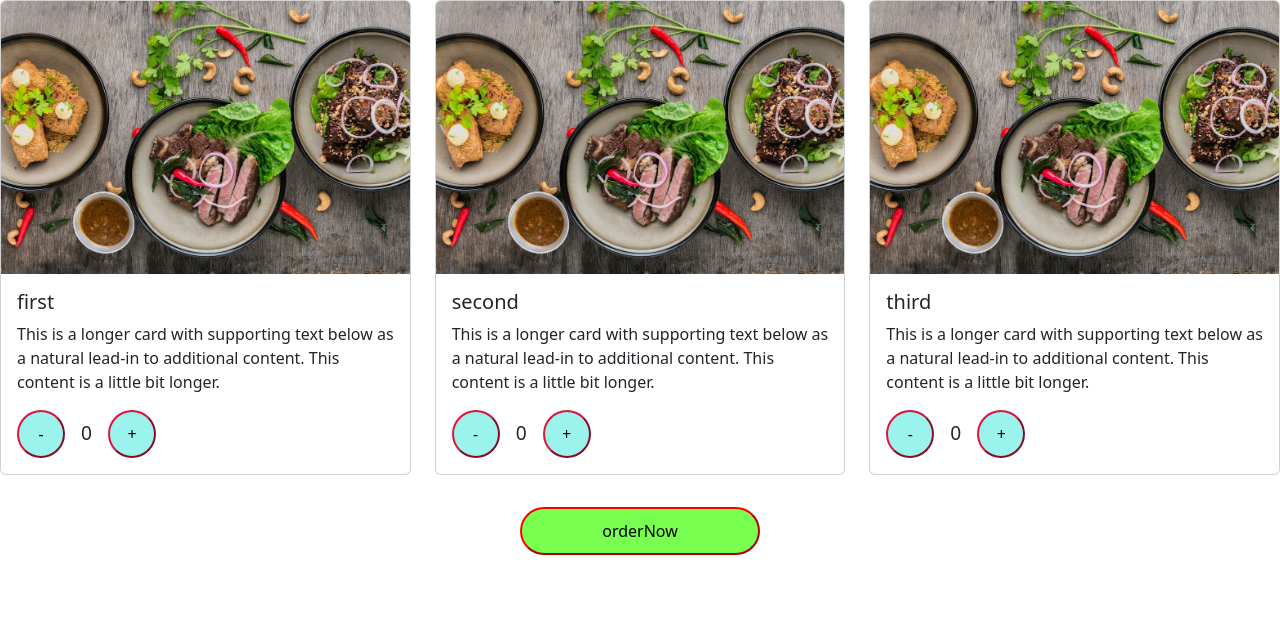
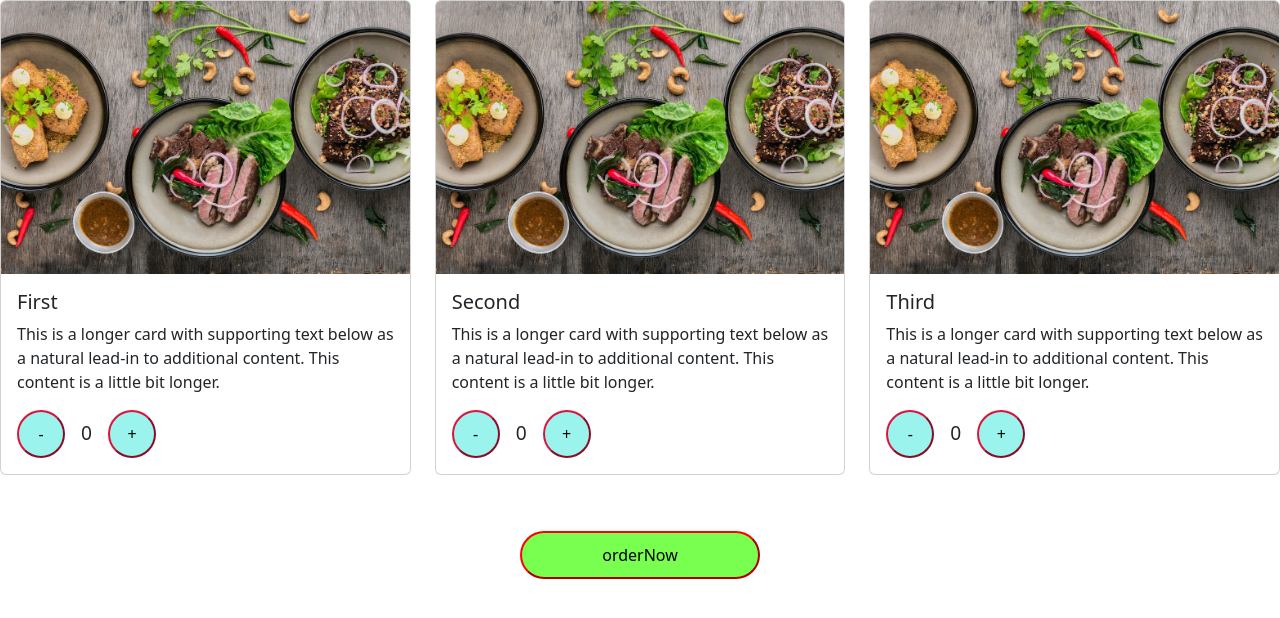
Before and after one commit to samrat53/Order-checkout, a React (Vite) app: page / in a window 1280 px wide. Shown: the top 618 px of the page. Built offline with nearby package versions, Linux system fonts and the light colour scheme.

Commit message:
add routes from router dom

```diff
--- a/src/App.css
+++ b/src/App.css
@@ -5,19 +5,3 @@
 .cards > * {
   justify-content: space-evenly;
 }
-.order-now {
-  margin: 2rem 0px;
-  width: 15rem;
-  height: 3rem;
-  border-color: rgb(255, 0, 0);
-  border-radius: 30rem;
-  background-color: rgb(120, 255, 79);
-}
-.order-now:hover {
-  background-color: rgb(0, 247, 255);
-}
-
-.buttonbox {
-  display: flex;
-  justify-content: center;
-}
--- a/src/App.jsx
+++ b/src/App.jsx
@@ -1,44 +1,17 @@
 import { useState } from "react";
 import "./App.css";
 import Shoppinglist from "./components/shoppinglist";
+import Cart from "./components/cart"
+import {Routes, Route} from 'react-router-dom'
 
 function App() {
-  const [count1, setCount1] = useState(0);
-  const [count2, setCount2] = useState(0);
-  const [count3, setCount3] = useState(0);
-
-  const order = {
-    first: count1,
-    second: count2,
-    third: count3,
-  };
-
-  const sortedOrder = {};
-  for (const key in order) {
-    if (order[key] > 0) sortedOrder[key] = order[key];
-  }
 
   return (
-    <>
-      <div className="cards">
-        <Shoppinglist
-          children1="first"
-          children2="second"
-          children3="third"
-          count1={count1}
-          setCount1={setCount1}
-          count2={count2}
-          setCount2={setCount2}
-          count3={count3}
-          setCount3={setCount3}
-        />
-      </div>
-      <div className="buttonbox">
-        <button className="order-now" onClick={() => console.log(sortedOrder)}>
-          orderNow
-        </button>
-      </div>
-    </>
+      <Routes>
+        <Route path='/' element={<Shoppinglist/>}/>
+        <Route path='/cart' element={<Cart/>}/>
+      </Routes>
+
   );
 }
 
--- a/src/components/shoppinglist.css
+++ b/src/components/shoppinglist.css
@@ -13,3 +13,20 @@
     margin: 0.6rem 1rem;
     font-size: 1.2rem;
 }
+
+.order-now {
+    margin: 2rem 0px;
+    width: 15rem;
+    height: 3rem;
+    border-color: rgb(255, 0, 0);
+    border-radius: 30rem;
+    background-color: rgb(120, 255, 79);
+  }
+  .order-now:hover {
+    background-color: rgb(0, 247, 255);
+  }
+
+  .buttonbox {
+    display: flex;
+    justify-content: center;
+  }
--- a/src/components/shoppinglist.jsx
+++ b/src/components/shoppinglist.jsx
@@ -1,81 +1,114 @@
 import React, { useState } from "react";
-import 'bootstrap/dist/css/bootstrap.css';
-import foodImage from "../assets/food1.jpeg"
-import './shoppinglist.css'
-
+import "bootstrap/dist/css/bootstrap.css";
+import foodImage from "../assets/food1.jpeg";
+import "./shoppinglist.css";
 
 const Shoppinglist = (props) => {
 
-    const {count1,setCount1,children1}=props;
-    const {count2,setCount2,children2}=props;
-    const {count3,setCount3,children3}=props;
+  const [count1, setCount1] = useState(0);
+  const [count2, setCount2] = useState(0);
+  const [count3, setCount3] = useState(0);
+
+  const order = {
+    First: count1,
+    Second: count2,
+    Third: count3,
+  };
+
+  const sortedOrder = {};
+  for (const key in order) {
+    if (order[key] > 0) sortedOrder[key] = order[key];
+  }
+
   return (
     <>
+      <div className="cards">
         <div className="row row-cols-1 row-cols-md-3 g-4">
           <div className="col">
             <div className="card">
-            <img
-              src={foodImage}
-              className="card-img-top"
-              alt="..."
-            />
+              <img src={foodImage} className="card-img-top" alt="..." />
               <div className="card-body">
-              <h5 className="card-title">{props.children1}</h5>
+                <h5 className="card-title">{"First"}</h5>
                 <p className="card-text">
                   This is a longer card with supporting text below as a natural
                   lead-in to additional content. This content is a little bit
                   longer.
                 </p>
                 <div className="counter">
-                <button onClick={()=>setCount1(prevValue=> prevValue-1)}>-</button>
+                  <button
+                    onClick={() => setCount1((prevValue) => prevValue - 1)}
+                  >
+                    -
+                  </button>
                   <p>{count1}</p>
-                <button onClick={()=>setCount1(prevValue=> prevValue+1)}>+</button>
+                  <button
+                    onClick={() => setCount1((prevValue) => prevValue + 1)}
+                  >
+                    +
+                  </button>
                 </div>
               </div>
             </div>
           </div>
           <div className="col">
             <div className="card">
-            <img
-              src={foodImage}
-              className="card-img-top"
-              alt="..."
-            />
+              <img src={foodImage} className="card-img-top" alt="..." />
               <div className="card-body">
-              <h5 className="card-title">{props.children2}</h5>
+                <h5 className="card-title">{"Second"}</h5>
                 <p className="card-text">
                   This is a longer card with supporting text below as a natural
                   lead-in to additional content. This content is a little bit
                   longer.
                 </p>
                 <div className="counter">
-                <button onClick={()=>setCount2(prevValue=> prevValue-1)}>-</button>
+                  <button
+                    onClick={() => setCount2((prevValue) => prevValue - 1)}
+                  >
+                    -
+                  </button>
                   <p>{count2}</p>
-                <button onClick={()=>setCount2(prevValue=> prevValue+1)}>+</button>
+                  <button
+                    onClick={() => setCount2((prevValue) => prevValue + 1)}
+                  >
+                    +
+                  </button>
                 </div>
               </div>
             </div>
           </div>
           <div className="col">
             <div className="card">
-            <img
-              src={foodImage}
-              className="card-img-top"
-              alt="..."
-            />
+              <img src={foodImage} className="card-img-top" alt="..." />
               <div className="card-body">
-              <h5 className="card-title">{props.children3}</h5>
+                <h5 className="card-title">{"Third"}</h5>
                 <p className="card-text">
                   This is a longer card with supporting text below as a natural
                   lead-in to additional content. This content is a little bit
                   longer.
                 </p>
                 <div className="counter">
-                <button onClick={()=>setCount3(prevValue=> prevValue-1)}>-</button>
+                  <button
+                    onClick={() => setCount3((prevValue) => prevValue - 1)}
+                  >
+                    -
+                  </button>
                   <p>{count3}</p>
-                <button onClick={()=>setCount3(prevValue=> prevValue+1)}>+</button>
+                  <button
+                    onClick={() => setCount3((prevValue) => prevValue + 1)}
+                  >
+                    +
+                  </button>
                 </div>
               </div>
+            </div>
+          </div>
+          <div className="buttonbox">
+            <button
+              className="order-now"
+              onClick={() => console.log(sortedOrder)}
+            >
+              orderNow
+            </button>
           </div>
         </div>
       </div>
--- a/src/main.jsx
+++ b/src/main.jsx
@@ -1,9 +1,12 @@
 import React from 'react'
 import ReactDOM from 'react-dom/client'
 import App from './App.jsx'
+import {BrowserRouter} from 'react-router-dom'
 
 ReactDOM.createRoot(document.getElementById('root')).render(
   <React.StrictMode>
+    <BrowserRouter>
     <App />
+    </BrowserRouter>
   </React.StrictMode>,
 )
```
Lines whose indentation alone changed are shown as unchanged.
